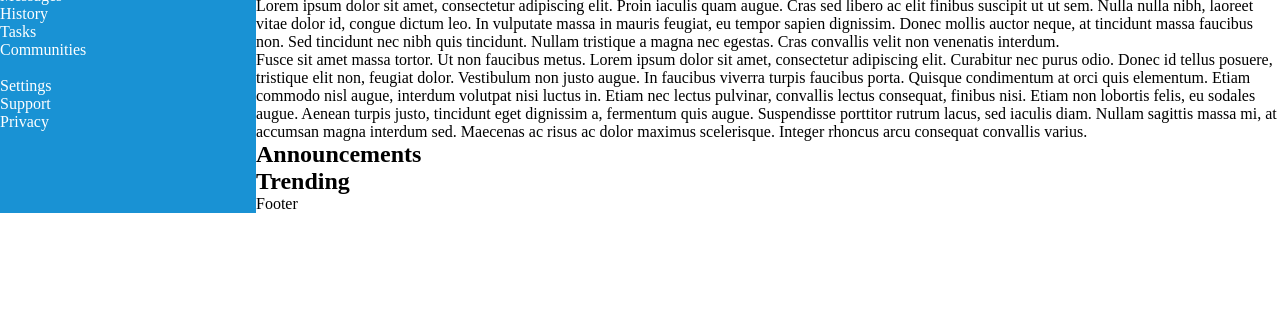
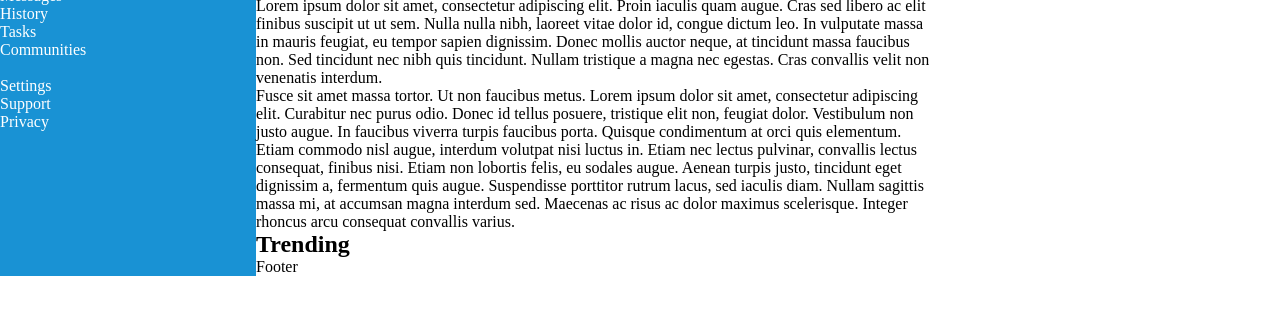
Before and after one commit to PlywoodPallet/admin-dashboard, a plain HTML site: page index.html in a window 1280 px wide. Shown: the part 67-382 px from the top of the page. Drawn offline with Linux system fonts and the light colour scheme.

```diff
--- a/css/style.css
+++ b/css/style.css
@@ -66,6 +66,12 @@ body {
 
 #content {
     grid-area: content;
+    display: grid;
+    grid-template-columns: 2fr 1fr;
+    grid-template-areas:
+        "your-projects announcements"
+        "your-projects trending";
+
 }
 
 #main-content {
```
